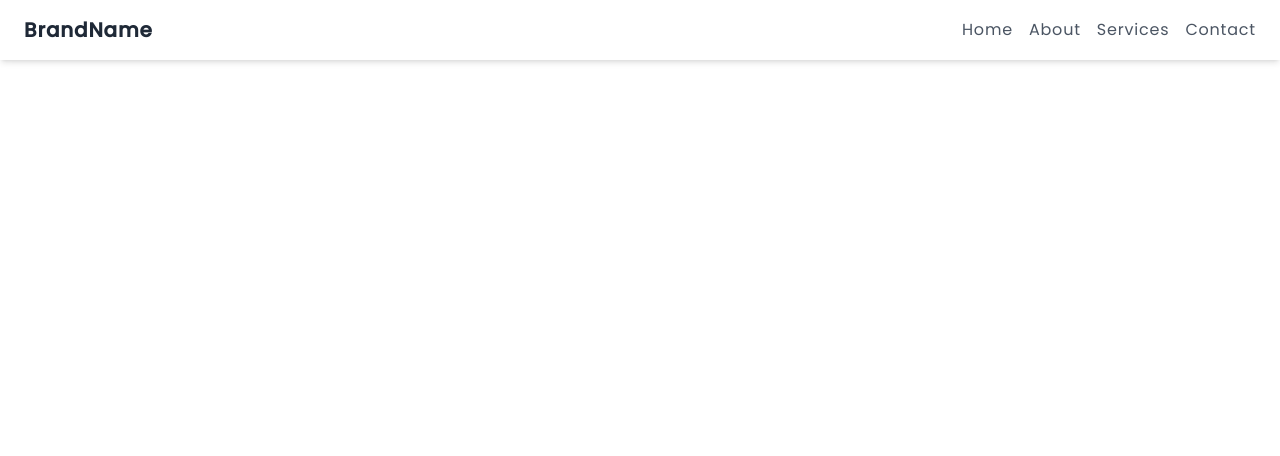
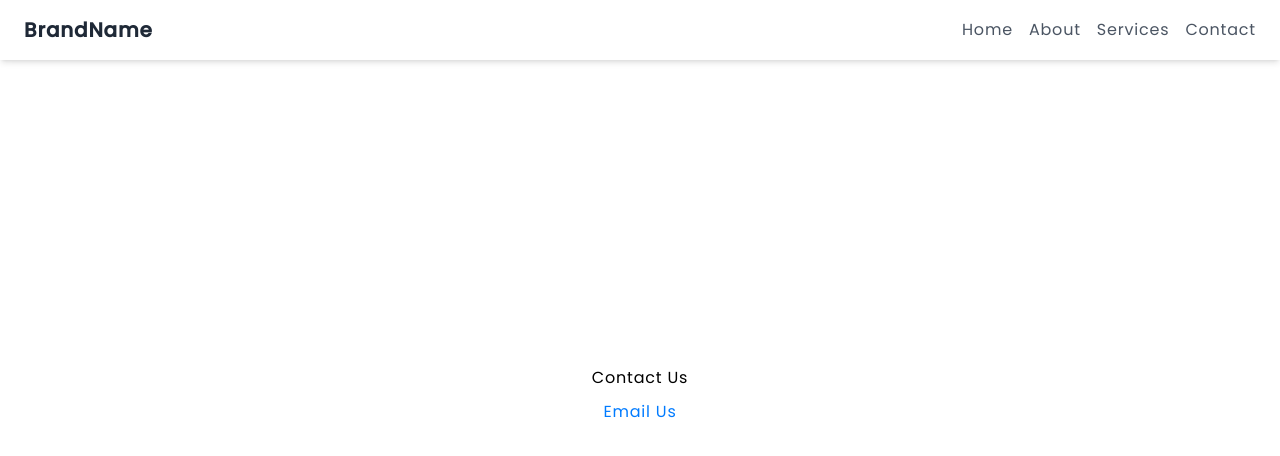
Before and after one commit to joppe2001/amazing-website, a Nuxt app: page /contact in a window 1280 px wide. Shown: the top 456 px of the page. Built offline with nearby package versions, Linux system fonts and the light colour scheme.

Commit message:
contact page

```diff
--- a/components/base/Header.vue
+++ b/components/base/Header.vue
@@ -7,7 +7,7 @@
                 <nuxt-link to="/" class="text-gray-600 hover:text-gray-800">Home</nuxt-link>
                 <a href="#" class="text-gray-600 hover:text-gray-800">About</a>
                 <nuxt-link to="/service/service-page" class="text-gray-600 hover:text-gray-800">Services</nuxt-link>
-                <a href="#" class="text-gray-600 hover:text-gray-800">Contact</a>
+                <nuxt-link to="/contact" class="text-gray-600 hover:text-gray-800">Contact</nuxt-link>
             </div>
             <!-- Mobile menu button -->
             <button @click="toggleMenu" class="md:hidden focus:outline-none focus:border-gray-300">
@@ -29,7 +29,7 @@
                 class="block py-2 px-4 text-gray-600 hover:text-gray-800 text-right">About</nuxt-link>
             <nuxt-link to="/service/service-page" @click="openMenu = !openMenu"
                 class="block py-2 px-4 text-gray-600 hover:text-gray-800 text-right">Services</nuxt-link>
-            <nuxt-link to="" @click="openMenu = !openMenu"
+            <nuxt-link to="/contact" @click="openMenu = !openMenu"
                 class="block py-2 px-4 text-gray-600 hover:text-gray-800 text-right">Contact</nuxt-link>
         </div>
     </header>
--- /dev/null
+++ b/pages/contact.vue
@@ -0,0 +1,48 @@
+<template>
+    <div class="contact-page">
+      <h2>Contact Us</h2>
+
+      <!-- Email Link -->
+      <a :href="'mailto:' + email + '?body=Dear joppe'">Email Us</a>
+
+      <!-- Phone Link (For mobile devices) -->
+      <a v-if="isMobile" :href="'tel:' + phoneNumber">Call Us</a>
+    </div>
+  </template>
+
+  <script setup>
+  const email = ref('joppe@touchwonders.com') // Replace with your email
+  const phoneNumber = ref('+31 6 16163382') // Replace with your phone number
+  const isMobile = ref(false)
+
+  let resizeHandler
+
+  onMounted(() => {
+    resizeHandler = () => {
+      isMobile.value = window.innerWidth <= 768
+    }
+
+    window.addEventListener('resize', resizeHandler)
+    resizeHandler() // Initial check
+  })
+
+  onUnmounted(() => {
+    window.removeEventListener('resize', resizeHandler)
+  })
+  </script>
+
+  <style scoped>
+  .contact-page {
+    display: flex;
+    flex-direction: column;
+    align-items: center;
+    justify-content: center;
+    height: 100vh;
+  }
+
+  a {
+    margin: 10px;
+    color: #007BFF;
+    text-decoration: none;
+  }
+  </style>
```
